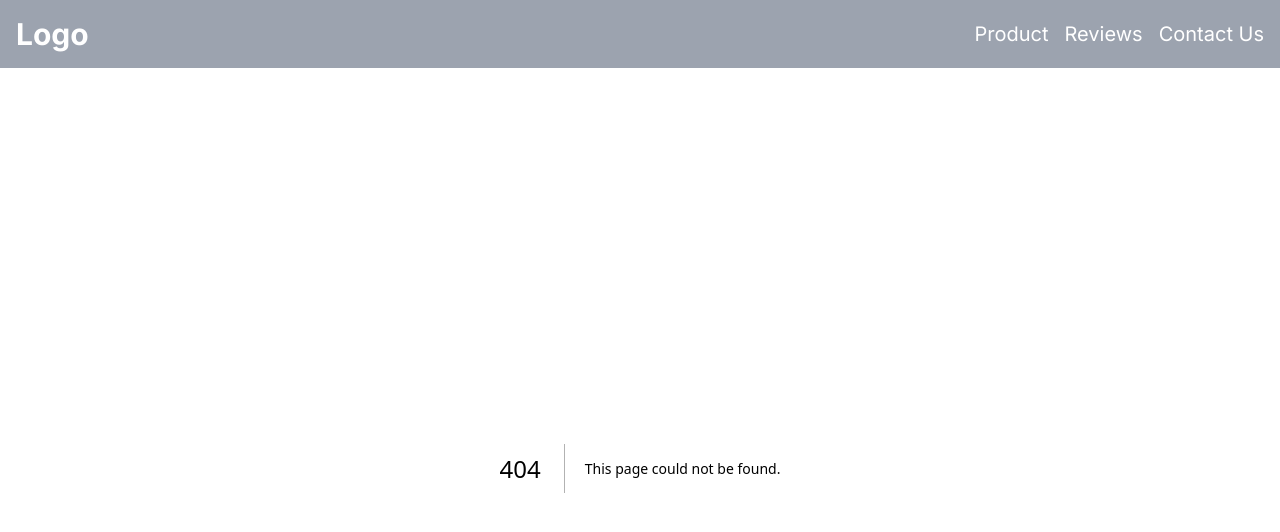
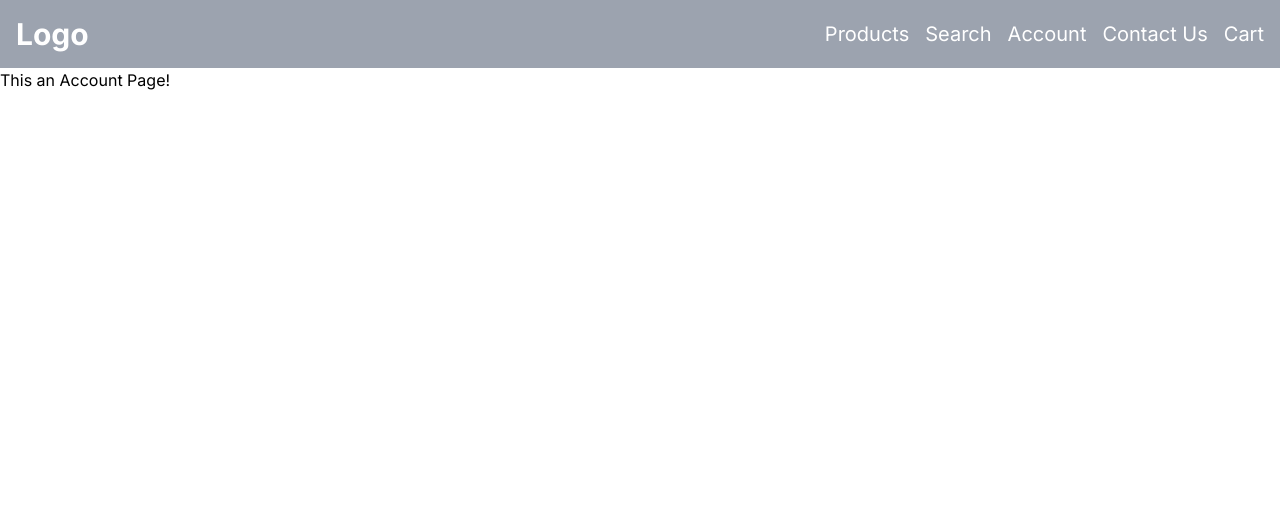
Before and after one commit to luyvannda/nextjs-template, a Next.js app: page /account in a window 1280 px wide. Before the commit this address had no page. Shown: the top 532 px of the page. Built offline with nearby package versions, Linux system fonts and the light colour scheme.

Commit message:
update header component

```diff
--- /dev/null
+++ b/src/app/account/page.jsx
@@ -0,0 +1,3 @@
+export default function AccountPage() {
+  return <div>This an Account Page!</div>;
+}
--- a/src/app/layout.tsx
+++ b/src/app/layout.tsx
@@ -1,7 +1,7 @@
 import type { Metadata } from 'next';
 import { Inter } from 'next/font/google';
 import './globals.css';
-import { JHeader } from '@/components/Header';
+import { SHeader } from '@/components/header';
 
 const inter = Inter({ subsets: ['latin'] });
 
@@ -18,7 +18,7 @@ export default function RootLayout({
   return (
     <html lang="en">
       <body className={inter.className}>
-        <JHeader />
+        <SHeader />
         {children}
       </body>
     </html>
--- a/src/app/product/page.tsx
+++ /dev/null
@@ -1,3 +0,0 @@
-export default function ProductPage() {
-  return <div>Product Page!</div>;
-}
--- /dev/null
+++ b/src/app/products/page.tsx
@@ -0,0 +1,3 @@
+export default function ProductsPage() {
+  return <div>Products Page!</div>;
+}
--- a/src/app/reviews/page.jsx
+++ /dev/null
@@ -1,3 +0,0 @@
-export default function ReviewsPage() {
-  return <div>Reviews Page!</div>;
-}
--- a/src/components/Header/index.ts
+++ /dev/null
@@ -1 +0,0 @@
-export { default as JHeader } from './Header';
--- /dev/null
+++ b/src/components/auth/auth.tsx
@@ -0,0 +1,3 @@
+export default function AuthenticationForm() {
+  return <div></div>;
+}
--- /dev/null
+++ b/src/components/auth/index.ts
@@ -0,0 +1 @@
+export { default as SAuthForm } from './auth';
--- a/src/components/Header/Header.tsx
+++ b/src/components/header/header.tsx
@@ -8,9 +8,11 @@ export default function Header() {
           Logo
         </Link>
         <div className="space-x-4 text-xl">
-          <Link href="/product">Product</Link>
-          <Link href="/reviews">Reviews</Link>
+          <Link href="/products">Products</Link>
+          <Link href="#">Search</Link>
+          <Link href="/account">Account</Link>
           <Link href="/contactus">Contact Us</Link>
+          <Link href="#">Cart</Link>
         </div>
       </nav>
     </div>
--- /dev/null
+++ b/src/components/header/index.ts
@@ -0,0 +1 @@
+export { default as SHeader } from './header';
```
Also changed, not shown: src/components/README.md (deleted).
